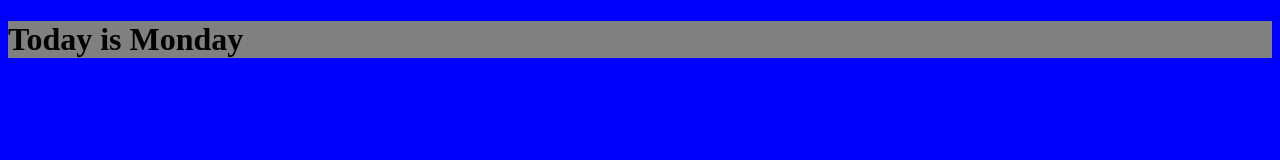
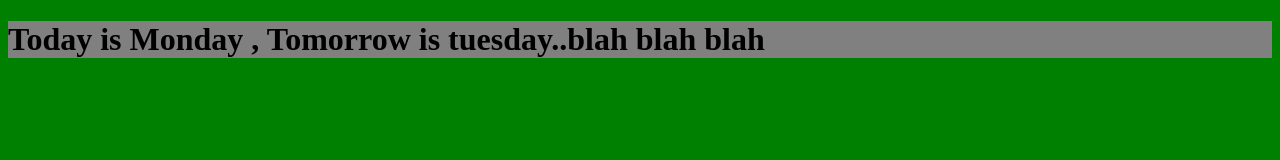
Before and after one commit to pradcww/test, a plain HTML site: page index.html in a window 1280 px wide. Drawn offline with Linux system fonts and the light colour scheme.

Commit message:
added tuesday blah blah

```diff
--- a/index.html
+++ b/index.html
@@ -8,7 +8,7 @@
      <link rel="stylesheet" href="styles.css">
  </head>
  <body>
-     <h1>Today is Monday</h1>
+     <h1>Today is Monday , Tomorrow is tuesday..blah blah blah</h1>
      <script src="app.js">
 
      </script>
--- a/styles.css
+++ b/styles.css
@@ -1,5 +1,5 @@
 body {
-    background-color: blue;
+    background-color: green;
 }
 
 h1 {
```
